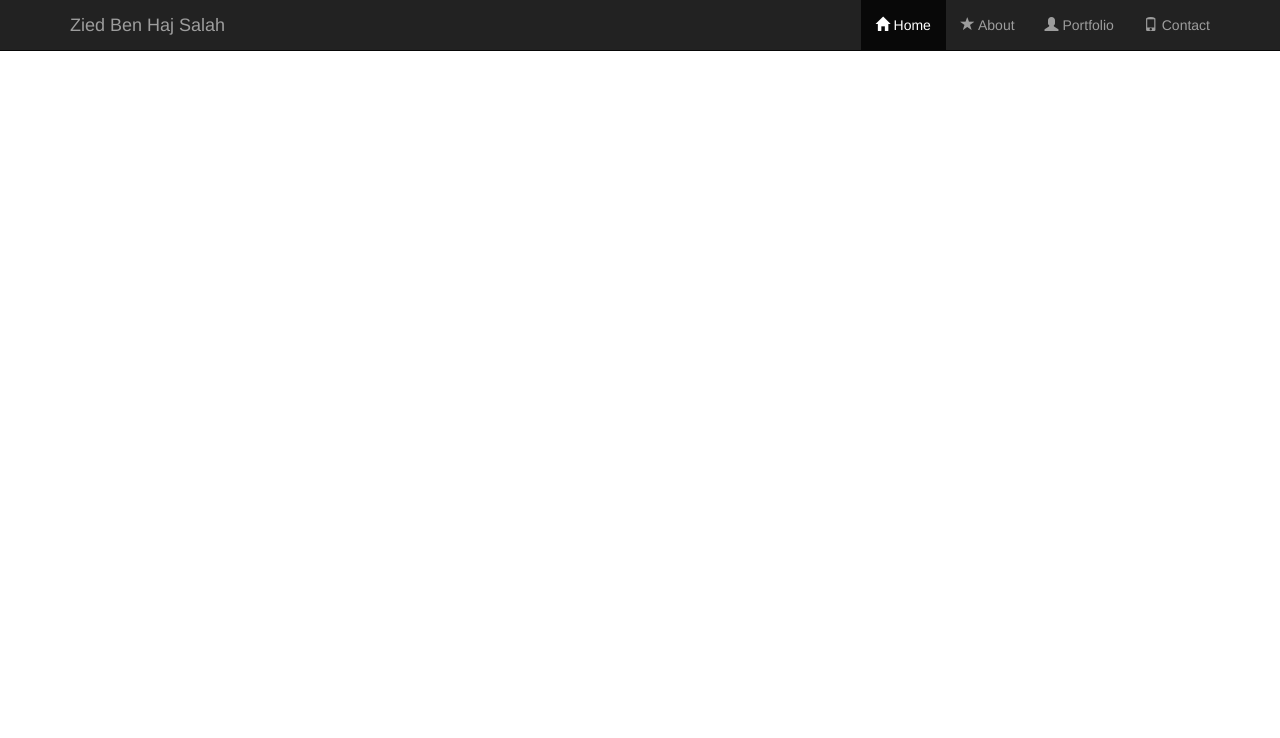
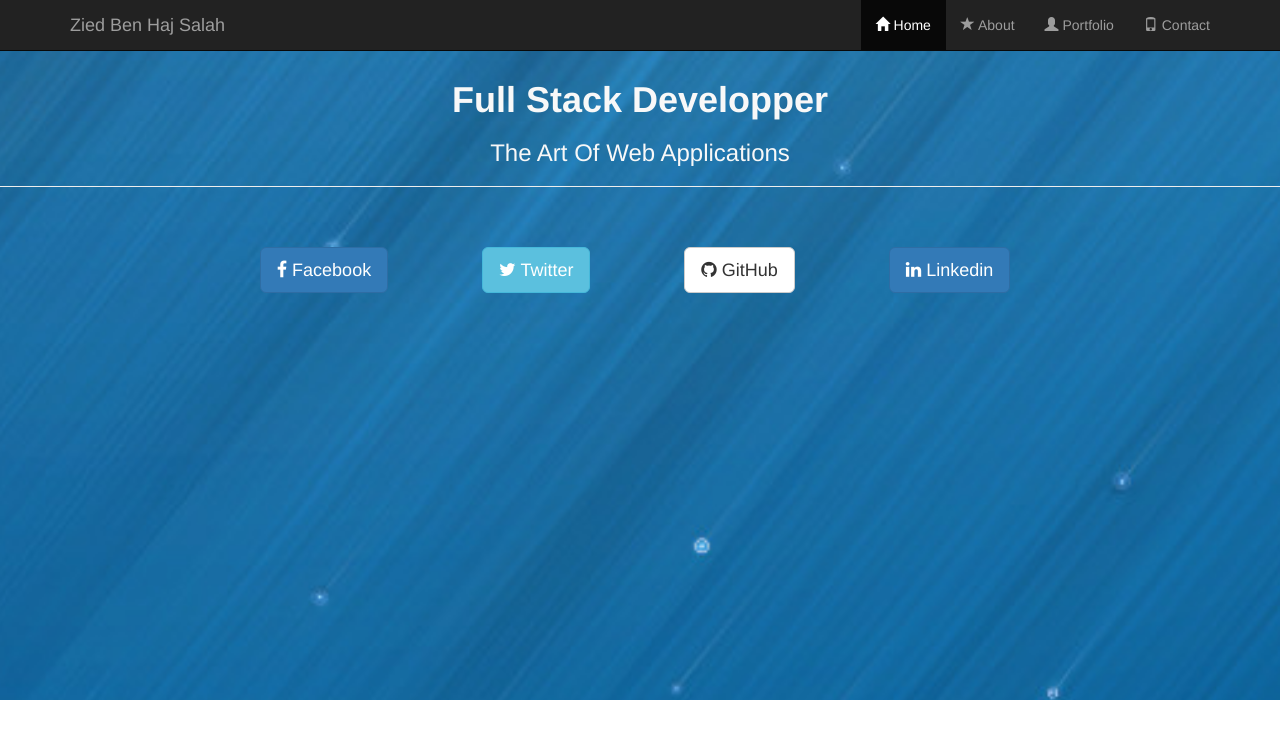
Before and after one commit to ziedhajsalah/portfolio, a website: page index.html in a window 1280 px wide. Drawn offline with nearby package versions, Linux system fonts and the light colour scheme.

Commit message:
add header

```diff
--- a/index.html
+++ b/index.html
@@ -5,7 +5,8 @@
         <meta charset="utf-8">
         <meta name="viewport" content="width=device-width, initial-scale=1">
         <link rel="stylesheet" href="http://maxcdn.bootstrapcdn.com/bootstrap/3.3.6/css/bootstrap.min.css">
-        <link rel="styleshett" href="./style.css">
+        <link rel="stylesheet" href="https://maxcdn.bootstrapcdn.com/font-awesome/4.5.0/css/font-awesome.min.css">
+        <link rel="stylesheet" href="./style.css">
         <script src="https://ajax.googleapis.com/ajax/libs/jquery/1.12.0/jquery.min.js"></script>
         <script src="http://maxcdn.bootstrapcdn.com/bootstrap/3.3.6/js/bootstrap.min.js"></script>
     </head>
@@ -48,8 +49,28 @@
             </div>
         </nav>
 
-        <header class="">
-
+        <header>
+            <div class="container-fluid">
+                <div id="myheader" class="row">
+                    <h1>Full Stack Developper</h1>
+                    <h3>The Art Of Web Applications</h3>
+                    <hr class="intro-devider">
+                    <ul class="list-inline col-lg-12">
+                        <li>
+                            <button type="button" class="btn btn-primary btn-lg mybtn"><i class="fa fa-facebook"></i> Facebook</button>
+                        </li>
+                        <li>
+                            <button type="button" class="btn btn-info btn-lg mybtn"><i class="fa fa-twitter"></i> Twitter</button>
+                        </li>
+                        <li>
+                            <button type="button" class="btn btn-default btn-lg mybtn"><i class="fa fa-github"></i> GitHub</button>
+                        </li>
+                        <li>
+                            <button type="button" class="btn btn-primary btn-lg mybtn"><i class="fa fa-linkedin"></i> Linkedin</button>
+                        </li>
+                    </ul>
+                </div>
+            </div>
         </header>
 
     </body>
--- /dev/null
+++ b/style.css
@@ -0,0 +1,19 @@
+header {
+    background: url("./images/blue3.jpg") no-repeat center fixed;
+    background-size: cover;
+    height: 700px;
+    text-align: center;
+    padding-top: 60px;
+    padding-bottom: 60px;
+    font-family:  Helvetica, Arial, sans-serif;
+    color: #f8f8f8;
+
+}
+
+h1{
+    font-weight: 700;
+}
+
+.mybtn{
+    margin: 40px;
+}
```
Also changed, not shown: images/blue3.jpg (added).
